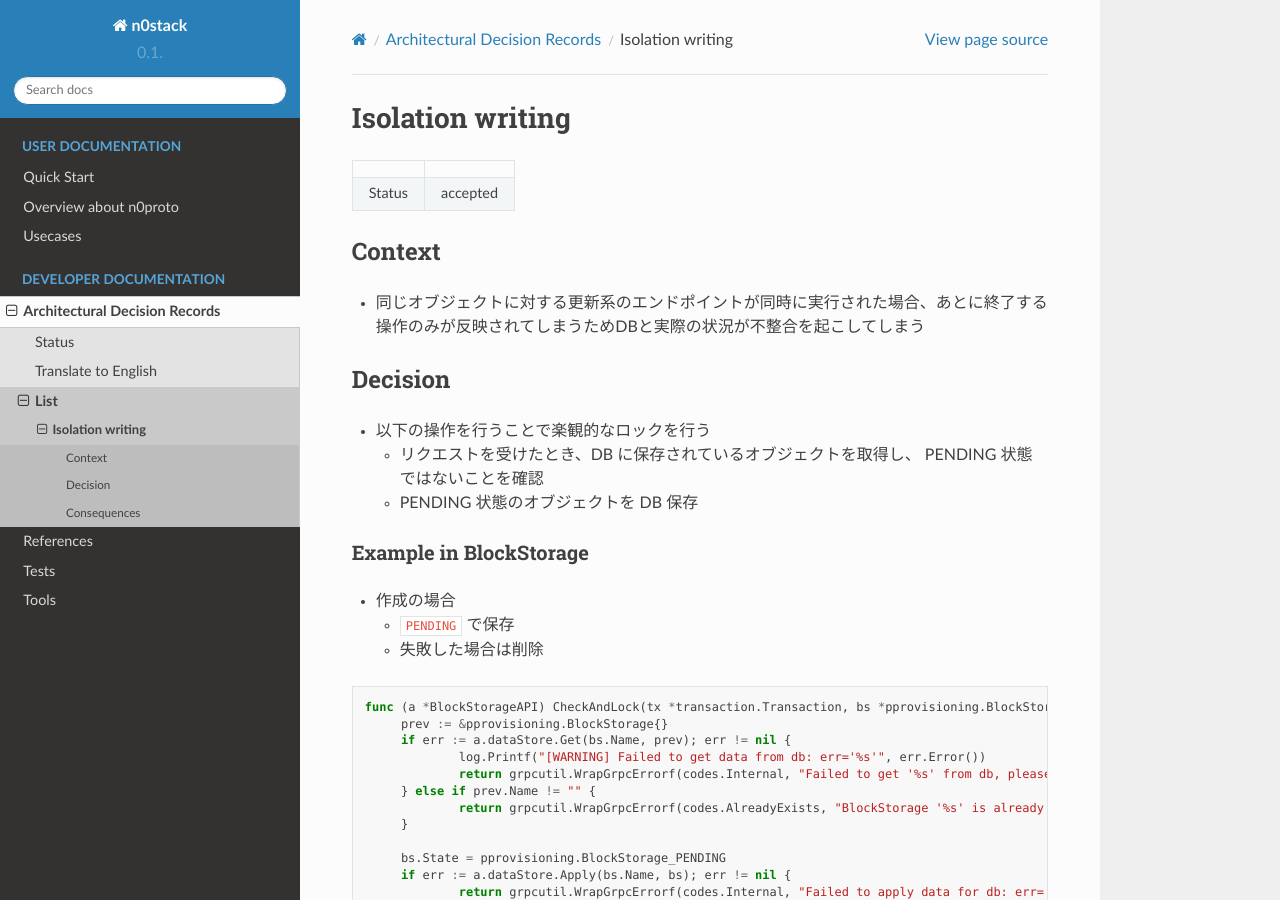
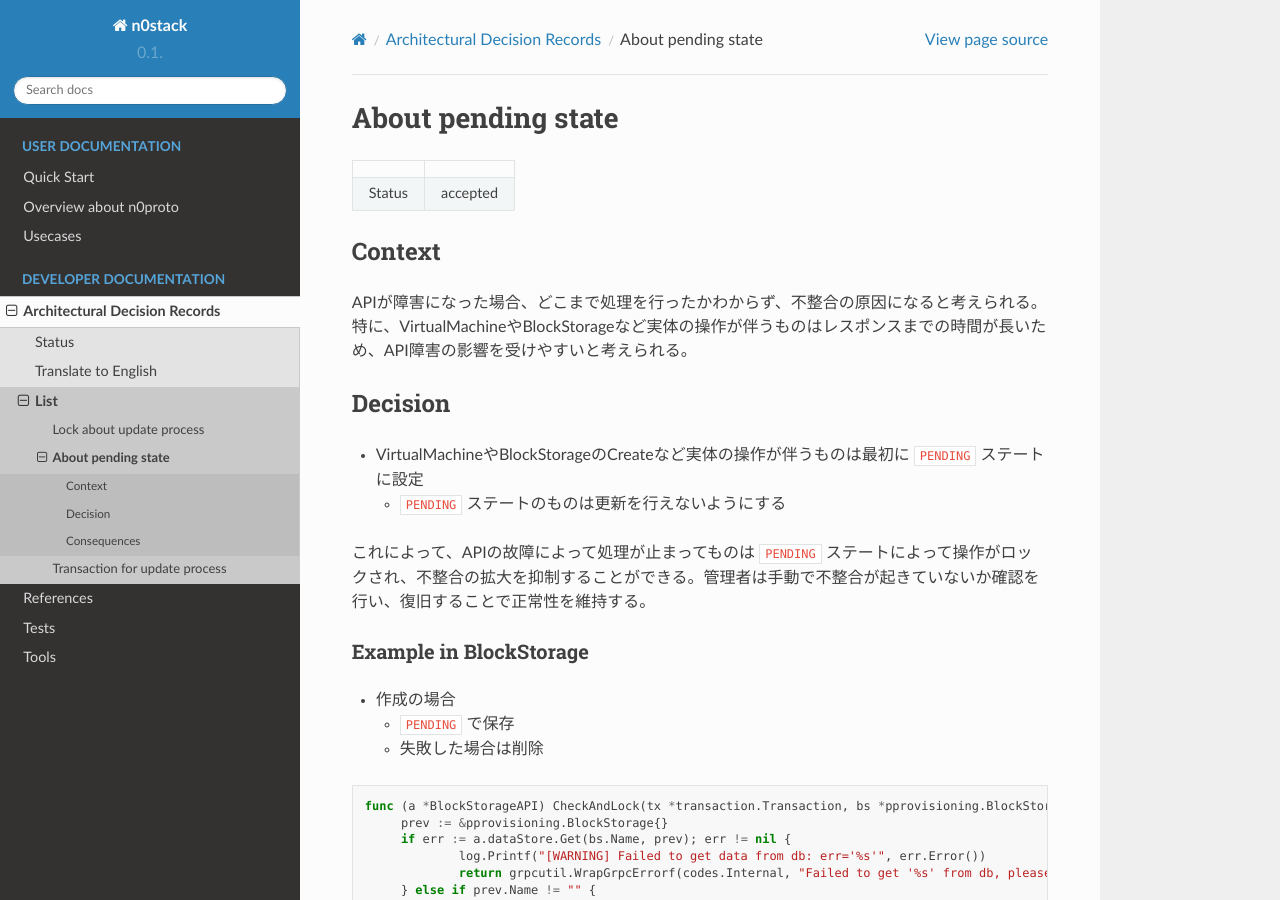
Before and after one commit to n0stack/n0stack, a Sphinx documentation site: the page built from docs/developer/adr/pending.md, in a window 1280 px wide and 900 px high. Built offline with Sphinx 7.4.7 and the Read the Docs theme 2.0.0, drawn with Linux system fonts in a browser that asks for light colours; the version number is read from the project's files by our own code; some of the changed text lies outside the part shown.

Commit message:
add some docs

```diff
--- a/docs/developer/adr/isolation_writing.md
+++ b/docs/developer/adr/pending.md
@@ -1,4 +1,4 @@
-# Isolation writing
+# About pending state
 
 |||
 |--|--|
@@ -6,13 +6,14 @@
 
 ## Context
 
-- 同じオブジェクトに対する更新系のエンドポイントが同時に実行された場合、あとに終了する操作のみが反映されてしまうためDBと実際の状況が不整合を起こしてしまう
+APIが障害になった場合、どこまで処理を行ったかわからず、不整合の原因になると考えられる。特に、VirtualMachineやBlockStorageなど実体の操作が伴うものはレスポンスまでの時間が長いため、API障害の影響を受けやすいと考えられる。
 
 ## Decision
 
-- 以下の操作を行うことで楽観的なロックを行う
-    - リクエストを受けたとき、DB に保存されているオブジェクトを取得し、 PENDING 状態ではないことを確認
-    - PENDING 状態のオブジェクトを DB 保存
+- VirtualMachineやBlockStorageのCreateなど実体の操作が伴うものは最初に `PENDING` ステートに設定
+    - `PENDING` ステートのものは更新を行えないようにする
+
+これによって、APIの故障によって処理が止まってものは `PENDING` ステートによって操作がロックされ、不整合の拡大を抑制することができる。管理者は手動で不整合が起きていないか確認を行い、復旧することで正常性を維持する。
 
 ### Example in BlockStorage
 
@@ -77,13 +78,6 @@ func (a *BlockStorageAPI) GetAndLock(tx *transaction.Transaction, name string) (
 
 ## Consequences
 
-| target | updated |
-|--|--|
-| n0core/pkg/api/pool/node | No |
-| n0core/pkg/api/pool/network | Yes |
-| n0core/pkg/api/provisioning/block_storage | Yes |
-| n0core/pkg/api/provisioning/virtual_machine | Yes |
-| n0core/pkg/api/provisioning/Image | No |
-| n0core/pkg/api/provisioning/Flavor | No |
-
-- すでに開発済みである以上のもの以外は、開発段階で従うこと
+- `PENDING` のものが多くなってくると運用に耐えられなくなると考えられるので、実際に動かしながら確認
+- networkにも組み込んでしまったが本来はいらない
+    - 本来は[これ](lock)の目的で実装していたが、全く効果がなかったので理由が変更になった
```
Also changed, not shown: docs/developer/adr/lock.md (added, +35 -0 lines), docs/developer/adr/transaction.md (added, +21 -0 lines), 3 other files.
